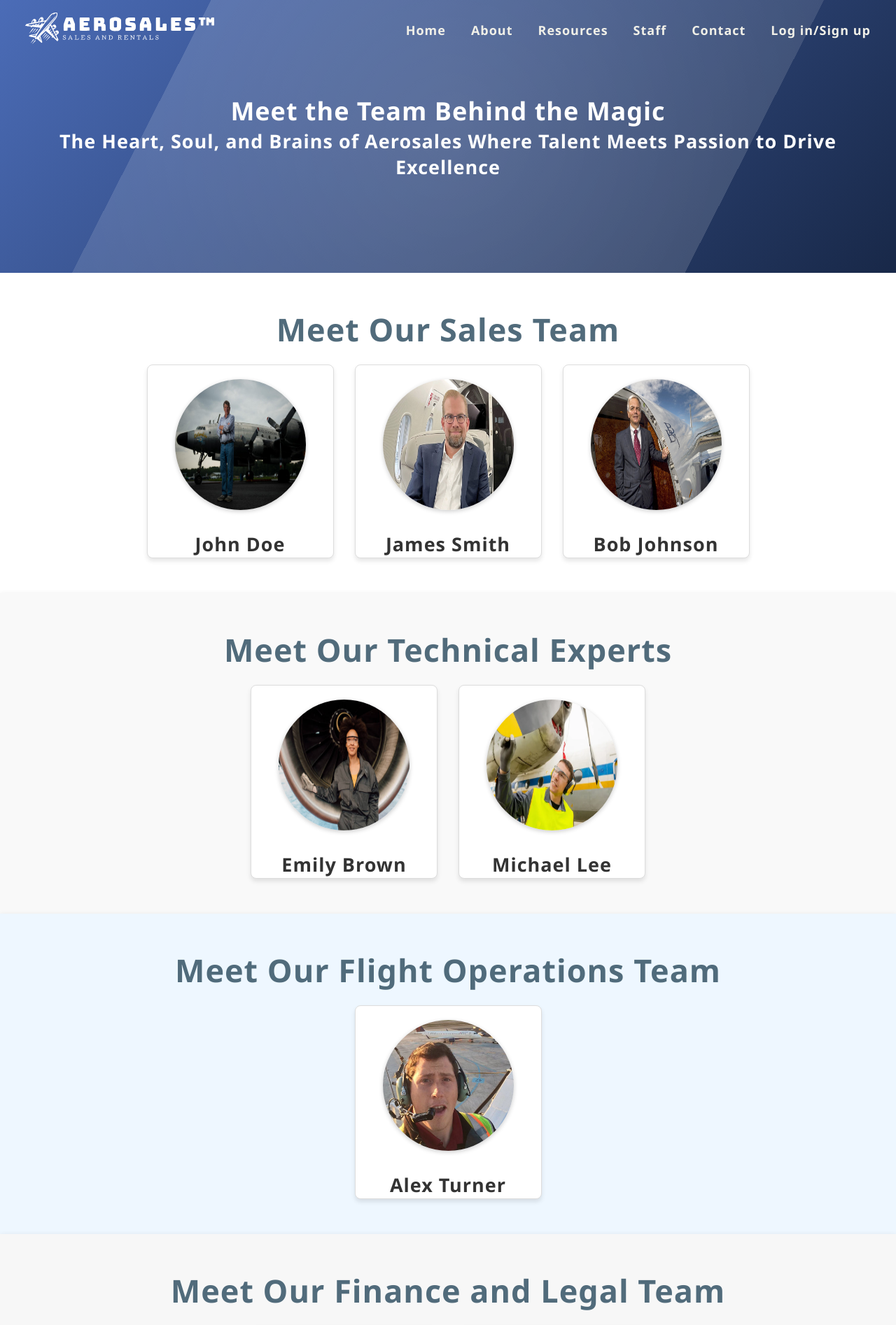
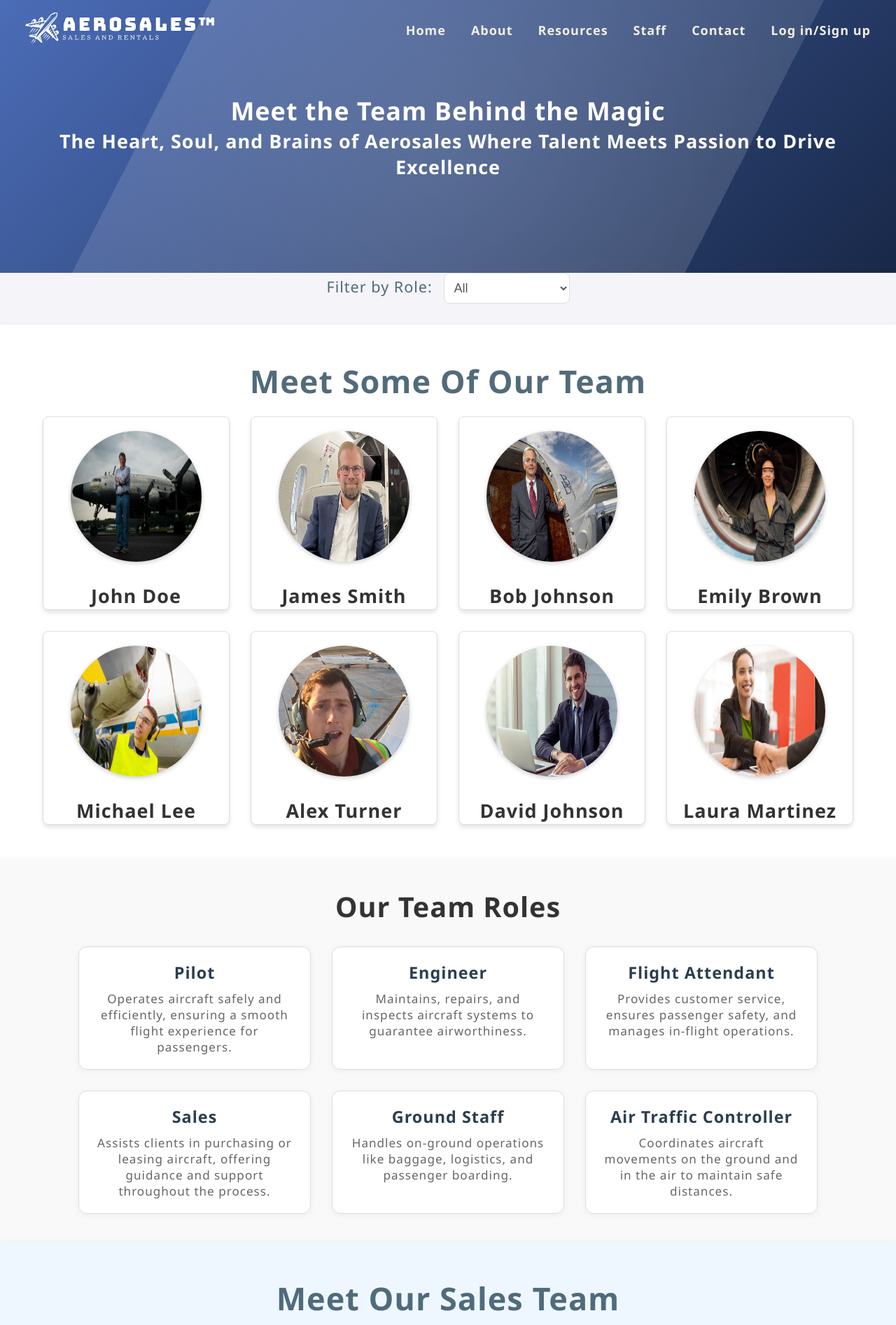
Before and after one commit to ArditBeqiraj/UEB25_GR27, a PHP site: page /staff.php in a window 1280 px wide. Shown: the top 1894 px of the page at 70% size. Run offline with PHP 8.4, Linux system fonts and the light colour scheme.

Commit message:
Update ne Staff

```diff
--- a/UEB24_GR24/css/staff.css
+++ b/UEB24_GR24/css/staff.css
@@ -154,3 +154,81 @@ header::before {
     display: block;
     opacity: 1;
 }
+
+/* CSS for the Team Member Filter */
+form {
+    margin-bottom: 30px;
+    text-align: center;
+}
+
+form label {
+    font-size: 1.2em;
+    color: rgba(64, 92, 110, 0.91);
+    margin-right: 10px;
+}
+
+form select {
+    padding: 10px;
+    font-size: 1em;
+    border: 1px solid #ddd;
+    border-radius: 8px;
+    background-color: #fff;
+    color: #555;
+    cursor: pointer;
+}
+
+form select:focus {
+    outline: none;
+    border-color: #4b6cb7;
+}
+
+.roles-section {
+    text-align: center;
+    padding: 40px 20px;
+    background-color: #f4f4f4;
+  }
+
+  .roles-section h1 {
+    font-size: 2.2em;
+    color: #333;
+    margin-bottom: 30px;
+  }
+
+  .roles-container {
+    display: flex;
+    flex-wrap: wrap;
+    justify-content: center;
+    gap: 30px;
+  }
+
+  .role-card {
+    background-color: #ffffff;
+    border: 1px solid #ddd;
+    padding: 20px 25px;
+    width: 280px;
+    border-radius: 12px;
+    box-shadow: 0 2px 10px rgba(0, 0, 0, 0.05);
+    transition: transform 0.3s ease, box-shadow 0.3s ease;
+    cursor: default;
+  }
+
+  .role-card h2 {
+    font-size: 1.3em;
+    margin-bottom: 10px;
+    color: #2c3e50;
+  }
+
+  .hover-desc {
+    font-size: 0.95em;
+    color: #666;
+    transition: color 0.3s ease;
+  }
+
+  .role-card:hover {
+    transform: translateY(-5px);
+    box-shadow: 0 6px 16px rgba(0, 0, 0, 0.1);
+  }
+
+  .role-card:hover .hover-desc {
+    color: #000;
+  }
--- a/UEB24_GR24/staff.php
+++ b/UEB24_GR24/staff.php
@@ -32,6 +32,84 @@ require_once 'partials/header.php';
         </div>
     </div>
 </div>
+
+
+<?php
+$teamRoles = [
+    "Pilot" => "Operates aircraft safely and efficiently, ensuring a smooth flight experience for passengers.",
+    "Engineer" => "Maintains, repairs, and inspects aircraft systems to guarantee airworthiness.",
+    "Flight Attendant" => "Provides customer service, ensures passenger safety, and manages in-flight operations.",
+    "Sales" => "Assists clients in purchasing or leasing aircraft, offering guidance and support throughout the process.",
+    "Ground Staff" => "Handles on-ground operations like baggage, logistics, and passenger boarding.",
+    "Air Traffic Controller" => "Coordinates aircraft movements on the ground and in the air to maintain safe distances."
+];
+?>
+
+
+
+
+<?php
+
+$teamMembers = [
+    "John Doe" => ["role" => "Sales", "img" => "img/Staff/sales2.jpg"],
+    "James Smith" => ["role" => "Sales", "img" => "img/Staff/sales3.jpg"],
+    "Bob Johnson" => ["role" => "Sales", "img" => "img/Staff/sales4.jpg"],
+    "Emily Brown" => ["role" => "Technical", "img" => "img/Staff/technical1.jpg"],
+    "Michael Lee" => ["role" => "Technical", "img" => "img/Staff/technical3.jpg"],
+    "Alex Turner" => ["role" => "Flight Operations", "img" => "img/Staff/alex turner.jpg"],
+    "David Johnson" => ["role" => "Finance", "img" => "img/Staff/finance1.webp"],
+    "Laura Martinez" => ["role" => "Legal", "img" => "img/Staff/finance2.jpg"]
+];
+
+
+$selectedRole = isset($_GET['role']) ? $_GET['role'] : '';
+?>
+
+
+<form method="GET">
+    <label for="role">Filter by Role:</label>
+    <select name="role" id="role" onchange="this.form.submit()">
+        <option value="">All</option>
+        <option value="Sales" <?php echo ($selectedRole == 'Sales') ? 'selected' : ''; ?>>Sales</option>
+        <option value="Technical" <?php echo ($selectedRole == 'Technical') ? 'selected' : ''; ?>>Technical</option>
+        <option value="Flight Operations" <?php echo ($selectedRole == 'Flight Operations') ? 'selected' : ''; ?>>Flight Operations</option>
+        <option value="Finance" <?php echo ($selectedRole == 'Finance') ? 'selected' : ''; ?>>Finance</option>
+        <option value="Legal" <?php echo ($selectedRole == 'Legal') ? 'selected' : ''; ?>>Legal</option>
+    </select>
+</form>
+
+
+<section class="team-section">
+    <h1>Meet Some Of Our Team</h1>
+    <div class="team-container">
+        <?php
+        foreach ($teamMembers as $name => $details) {
+            if ($selectedRole == '' || $selectedRole == $details['role']) {
+                echo "<div class='team-member'>
+                        <img src='{$details['img']}' alt='$name' class='team-photo'>
+                        <h2>$name</h2>
+                        <p>{$details['role']}</p>
+                    </div>";
+            }
+        }
+        ?>
+    </div>
+</section>
+
+
+<section class="team-section roles-section">
+    <h1>Our Team Roles</h1>
+    <div class="roles-container">
+        <?php foreach ($teamRoles as $role => $description): ?>
+            <div class="role-card">
+                <h2><?= htmlspecialchars($role) ?></h2>
+                <p class="hover-desc"><?= htmlspecialchars($description) ?></p>
+            </div>
+        <?php endforeach; ?>
+    </div>
+</section>
+
+
 
 <section class="team-section">
     <h1>Meet Our Sales Team</h1>
```
